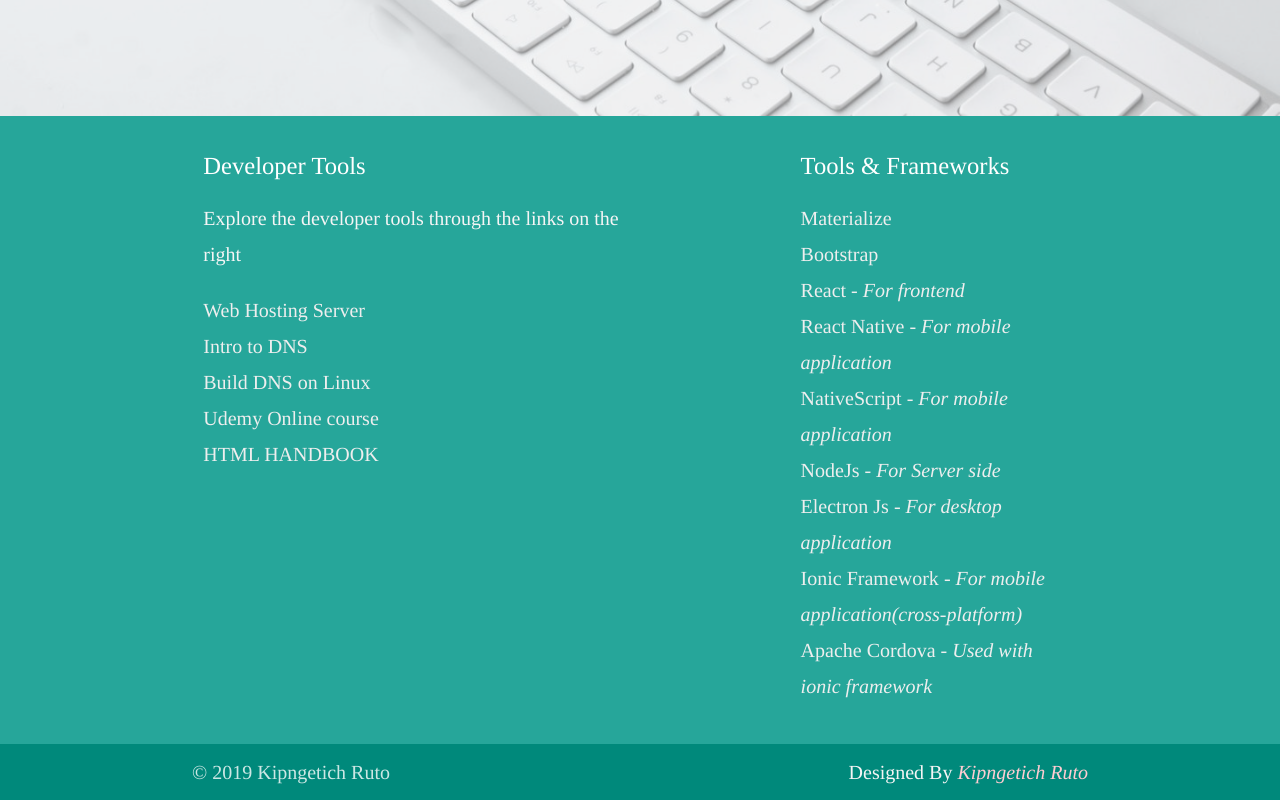
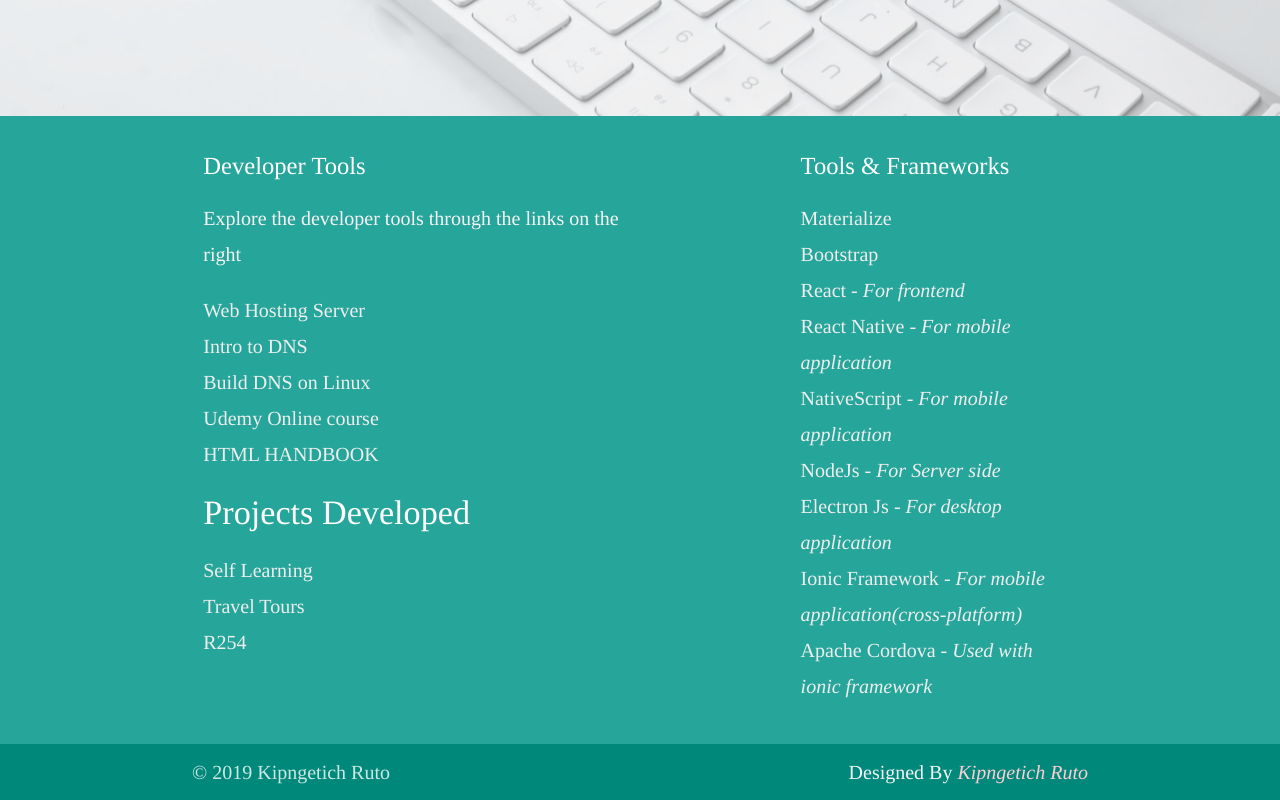
Before and after one commit to R254/parralax, a plain HTML site: page index.html in a window 1280 px wide. Shown: the part 3954-4754 px from the top of the page. Drawn offline with Linux system fonts and the light colour scheme.

Commit message:
addition of  projects links

```diff
--- a/index.html
+++ b/index.html
@@ -156,20 +156,20 @@
 	</div>
 
 	<div class="pimg4">
-		<!--div class="ptext">
+		<div class="ptext">
 			<a href="https://373583482.netacad.com" target="_blank">
 				<span class="border blue-grey darken-2">
 				Cisco Networking Academy
 			</span>
 			</a>
-		</div-->
-		<div class="ptext">
+		</div>
+		<!--div class="ptext">
 			<a href="https://kenya-tech.com/2019/01/06/how-to-deploy-a-flask-application-on-heroku/" target="_blank">
 				<span class="border blue-grey darken-2">
 				Heroku Flask Deploy
 			</span>
 			</a>
-		</div>
+		</div-->
 	</div>
 
 
@@ -185,6 +185,12 @@
                   <li><a class="grey-text text-lighten-3" href="https://opensource.com/article/17/4/build-your-own-name-server" target="_blank">Build DNS on Linux</a></li>
                   <li><a class="grey-text text-lighten-3" href="https://www.udemy.com" target="_blank">Udemy Online course</a></li>
                   <li><a class="grey-text text-lighten-3" href="https://www.freecodecamp.org/news/the-html-handbook/" target="_blank">HTML HANDBOOK</a></li>
+                 </ul>
+                 <h4 class="white-text">Projects Developed</h4>
+                 <ul>
+                 	<li><a class="grey-text text-lighten-3" href="https://r254.github.io/parralax">Self Learning</a></li>
+					<li><a class="grey-text text-lighten-3" href="https://r254.github.io/traveltours">Travel Tours</a></li>
+					<li><a class="grey-text text-lighten-3" href="https://r254.github.io/r254">R254</a></li>
                  </ul>
               </div>
               <div class="col l4 offset-l2 s12">
@@ -213,6 +219,7 @@
           </div>
         </footer>
 
+
 	<script type="text/javascript" src="js/materialize.min.js"></script>
 	<script type="text/javascript" src="js/custom.js"></script>
 </body>
```
